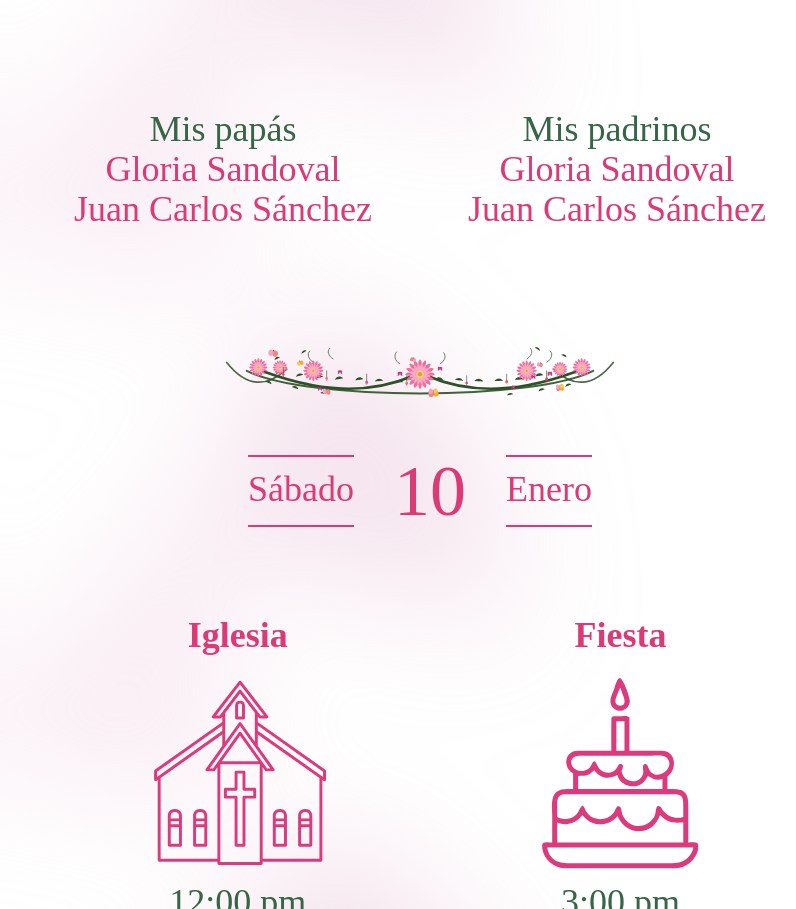
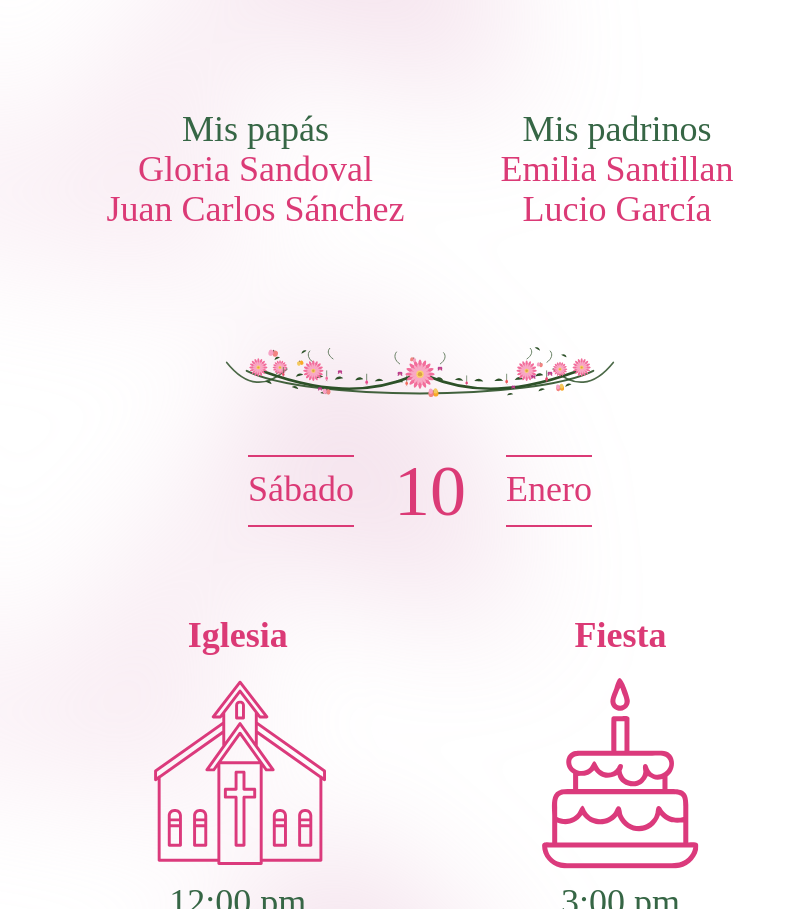
Before and after one commit to Ricsasa/bautizoSol, a plain HTML site: page index.html in a window 1280 px wide. Shown: the part 922-1831 px from the top of the page, without its empty margins (220-1016 px from the left). Drawn offline with nearby package versions, Linux system fonts and the light colour scheme; a web font is replaced by a local one.

Commit message:
Fix padrinos

```diff
--- a/index.html
+++ b/index.html
@@ -91,16 +91,16 @@
             </div>
 
             <div class="md:flex items-center justify-center m-8 md:m-16 annimated-hidden js-scroll">
-                <div class="flex flex-col items-center m-12">
+                <div class="flex flex-col justify-center items-center m-12">
                     <p class="text-2xl md:text-4xl text-custom-green font-rouge">Mis papás</p>
                     <p class="text-2xl md:text-4xl text-custom-pink font-bodoni">Gloria Sandoval</p>
                     <p class="text-2xl md:text-4xl text-custom-pink font-bodoni">Juan Carlos Sánchez</p>
                 </div>
 
-                <div class="flex flex-col items-center m-12">
+                <div class="flex flex-col justify-center items-center m-12">
                     <p class="text-2xl md:text-4xl text-custom-green font-rouge">Mis padrinos</p>
-                    <p class="text-2xl md:text-4xl text-custom-pink font-bodoni">Gloria Sandoval</p>
-                    <p class="text-2xl md:text-4xl text-custom-pink font-bodoni">Juan Carlos Sánchez</p>
+                    <p class="text-2xl md:text-4xl text-custom-pink font-bodoni">Emilia Santillan</p>
+                    <p class="text-2xl md:text-4xl text-custom-pink font-bodoni">Lucio García</p>
                 </div>
             </div>
 
```
